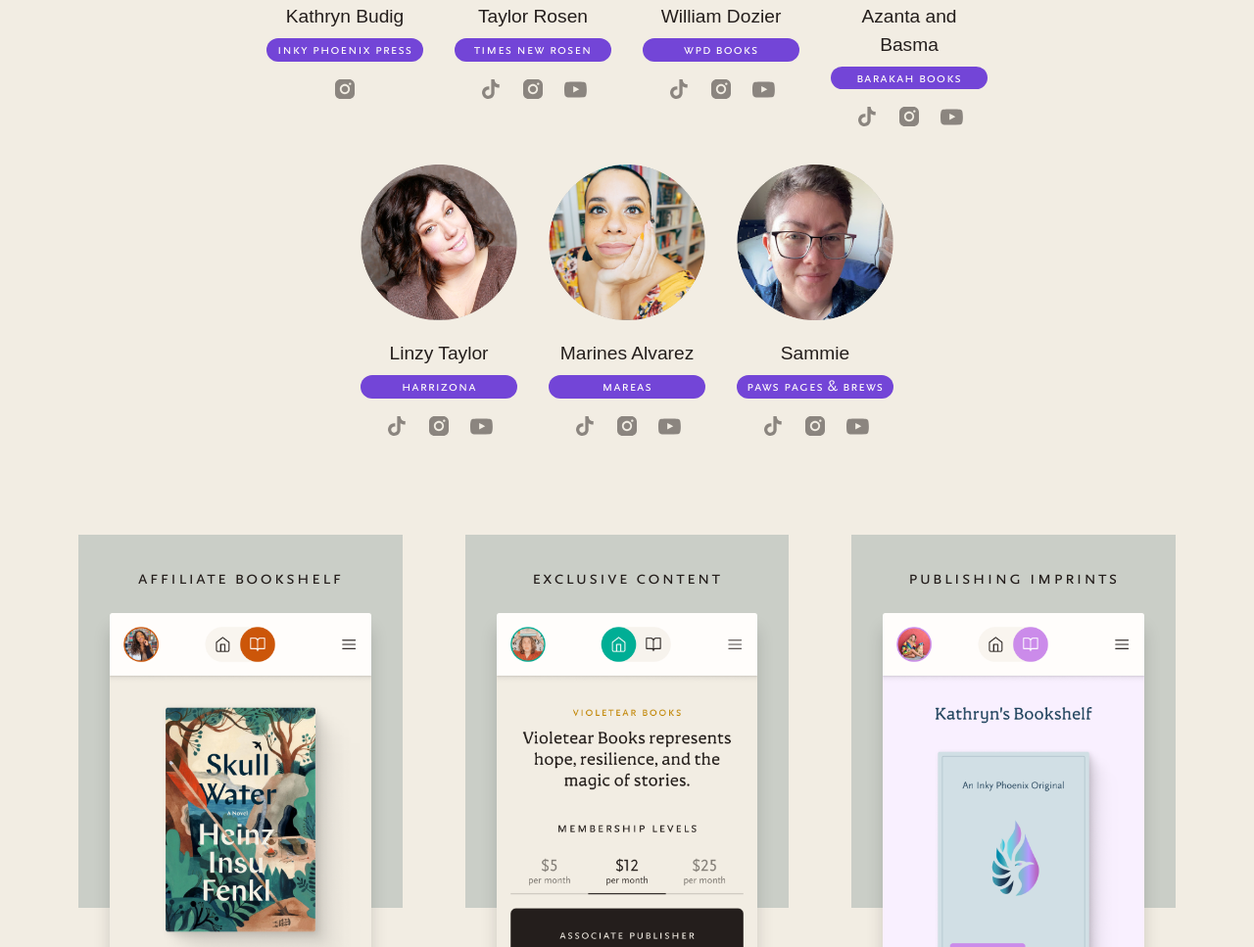
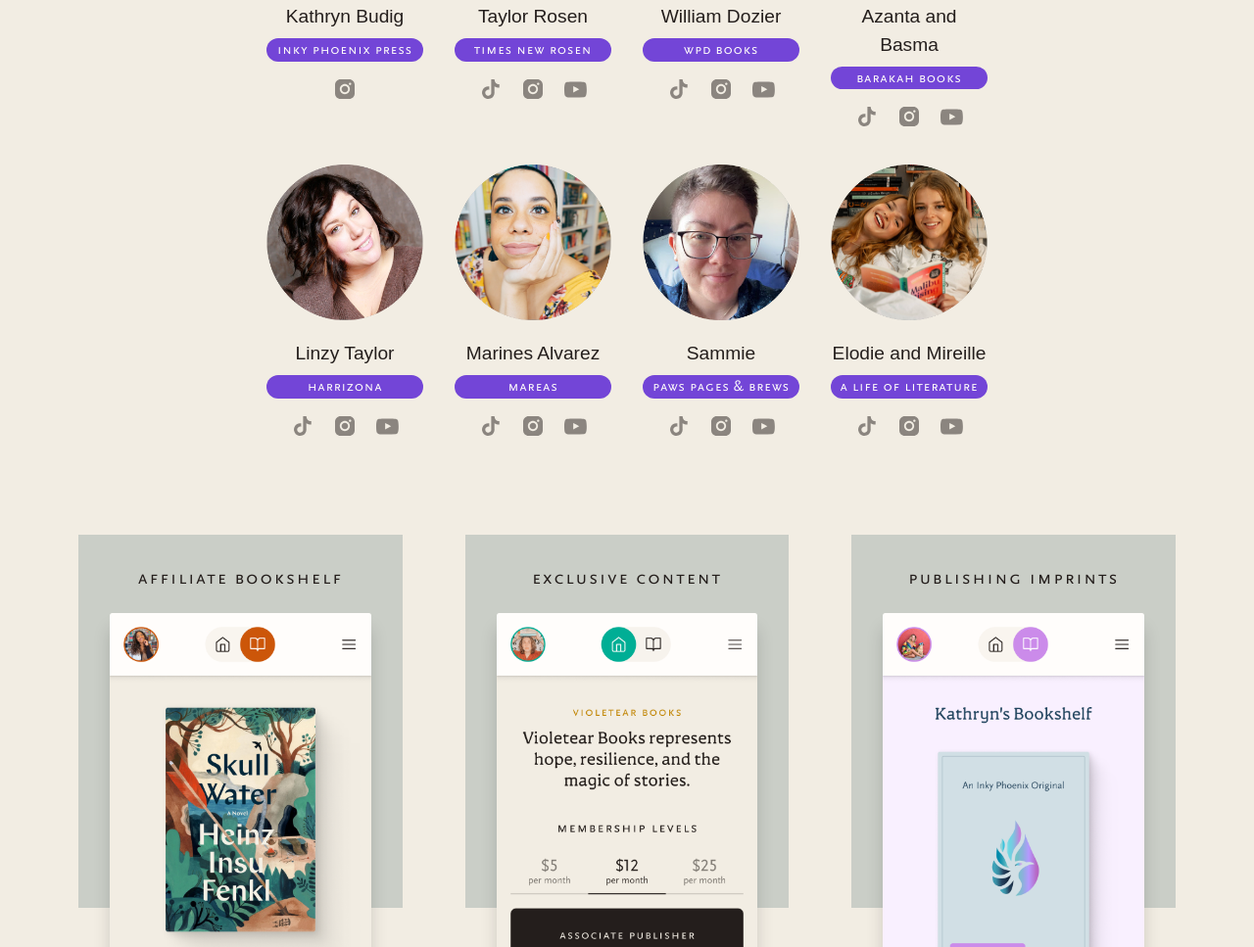
Before and after one commit to BinderyBooks/binderybooks.github.io, a website: page index.html in a window 1280 px wide. Shown: the part 1455-2422 px from the top of the page at 98% size. Drawn offline with Linux system fonts and the light colour scheme; files whose address does not match are found by name; a web font is replaced by a local one.

Commit message:
Add ALOL

```diff
--- a/index.html
+++ b/index.html
@@ -300,8 +300,8 @@
     </article>
 
     <article class="tastemaker">
-      <a href="https://pawspagesandbrews.binderybooks.com" title="Mareas">
-        <img src="img/pawspagesandbrews.png" alt="Mareas">
+      <a href="https://pawspagesandbrews.binderybooks.com" title="Paws, Pages, & Brews">
+        <img src="img/pawspagesandbrews.png" alt="Paws, Pages, & Brews">
         <h3>Sammie</h3>
         <p class="pill">Paws Pages & Brews</p>
       </a>
@@ -317,6 +317,30 @@
           </a>
         </li>
         <li><a href="https://www.youtube.com/@booksdogsandcoffee" title="YouTube">
+          <svg width="24" height="24" viewBox="0 0 24 24" fill="none" xmlns="http://www.w3.org/2000/svg">
+            <path fill-rule="evenodd" clip-rule="evenodd" d="M10.1296 15.4556V9.04205C12.4064 10.1134 14.1698 11.1483 16.2554 12.2642C14.5352 13.2181 12.4064 14.2885 10.1296 15.4556ZM22.8183 5.85232C22.4255 5.33488 21.7562 4.9321 21.0435 4.79875C18.9489 4.40098 5.88112 4.39985 3.7876 4.79875C3.21612 4.90588 2.70724 5.16484 2.27009 5.56717C0.428157 7.27677 1.00533 16.4448 1.44931 17.9299C1.63601 18.5727 1.87736 19.0363 2.18131 19.3406C2.57292 19.7429 3.1091 20.0199 3.72498 20.1442C5.44966 20.5009 14.3349 20.7004 21.0071 20.1977C21.6218 20.0906 22.166 19.8047 22.5951 19.3852C24.2982 17.6825 24.1821 7.99958 22.8183 5.85232Z"/></svg>
+        </a></li>
+      </ul>
+    </article>
+
+    <article class="tastemaker">
+      <a href="https://alifeofliterature.binderybooks.com" title="A Life of Literature">
+        <img src="img/alifeofliterature.png" alt="Mareas">
+        <h3>Elodie and Mireille</h3>
+        <p class="pill">A Life of Literature</p>
+      </a>
+      <ul>
+        <li><a href="https://www.tiktok.com/@alifeofliterature" title="TikTok"><svg width="24" height="24" viewBox="0 0 24 24" fill="none" xmlns="http://www.w3.org/2000/svg">
+          <path d="M20.7013 10.5741V7.08297C19.0664 7.08297 17.8187 6.64659 17.0135 5.7984C16.1871 4.83039 15.7242 3.60452 15.7044 2.3319V2.0799L12.4038 2V16.1795C12.2906 16.7981 11.9903 17.3672 11.5434 17.8097C11.0966 18.2523 10.5247 18.5471 9.90494 18.6544C9.28522 18.7616 8.64751 18.6762 8.0779 18.4095C7.5083 18.1428 7.03422 17.7078 6.71968 17.1632C6.40513 16.6186 6.26526 15.9905 6.31895 15.3639C6.37264 14.7373 6.61731 14.1422 7.01992 13.659C7.42252 13.1758 7.96369 12.8278 8.57035 12.6619C9.17702 12.496 9.81997 12.5203 10.4124 12.7314V9.35095C10.067 9.29435 9.71758 9.26558 9.36755 9.2649C8.10817 9.2649 6.87707 9.63835 5.82993 10.338C4.78279 11.0377 3.96665 12.0322 3.4847 13.1957C3.00276 14.3592 2.87666 15.6395 3.12235 16.8747C3.36805 18.1099 3.9745 19.2445 4.86501 20.135C5.75553 21.0255 6.89012 21.632 8.1253 21.8776C9.36049 22.1233 10.6408 21.9972 11.8043 21.5153C12.9678 21.0334 13.9623 20.2172 14.662 19.1701C15.3616 18.1229 15.7351 16.8918 15.7351 15.6325C15.7344 15.3715 15.718 15.1108 15.6859 14.8519V9.22803C17.1867 10.1653 18.9329 10.6339 20.7013 10.5741Z"/>
+          </svg>
+          </a>
+        </li>
+        <li><a href="https://www.instagram.com/alifeofliteratureofficial/" title="Instagram"><svg width="24" height="24" viewBox="0 0 24 24" fill="none" xmlns="http://www.w3.org/2000/svg">
+          <path fill-rule="evenodd" clip-rule="evenodd" d="M7.55556 2C4.48731 2 2 4.48731 2 7.55556V16.4444C2 19.5127 4.48731 22 7.55556 22H16.4444C19.5127 22 22 19.5127 22 16.4444V7.55556C22 4.48731 19.5127 2 16.4444 2H7.55556ZM6.86475 11.9999C6.86475 9.16388 9.16384 6.86478 11.9999 6.86478C14.836 6.86478 17.135 9.16388 17.135 11.9999C17.135 14.836 14.836 17.1351 11.9999 17.1351C9.16384 17.1351 6.86475 14.836 6.86475 11.9999ZM8.66654 11.9999C8.66654 13.8409 10.159 15.3333 11.9999 15.3333C13.8408 15.3333 15.3333 13.8409 15.3333 11.9999C15.3333 10.159 13.8408 8.66658 11.9999 8.66658C10.159 8.66658 8.66654 10.159 8.66654 11.9999ZM17.3379 7.86192C18.0007 7.86192 18.5379 7.32464 18.5379 6.6619C18.5379 5.99915 18.0007 5.46191 17.3379 5.46191C16.6752 5.46191 16.1379 5.99915 16.1379 6.6619C16.1379 7.32464 16.6752 7.86192 17.3379 7.86192Z"/>
+          </svg>
+          </a>
+        </li>
+        <li><a href="https://www.youtube.com/@ALifeofLiterature" title="YouTube">
           <svg width="24" height="24" viewBox="0 0 24 24" fill="none" xmlns="http://www.w3.org/2000/svg">
             <path fill-rule="evenodd" clip-rule="evenodd" d="M10.1296 15.4556V9.04205C12.4064 10.1134 14.1698 11.1483 16.2554 12.2642C14.5352 13.2181 12.4064 14.2885 10.1296 15.4556ZM22.8183 5.85232C22.4255 5.33488 21.7562 4.9321 21.0435 4.79875C18.9489 4.40098 5.88112 4.39985 3.7876 4.79875C3.21612 4.90588 2.70724 5.16484 2.27009 5.56717C0.428157 7.27677 1.00533 16.4448 1.44931 17.9299C1.63601 18.5727 1.87736 19.0363 2.18131 19.3406C2.57292 19.7429 3.1091 20.0199 3.72498 20.1442C5.44966 20.5009 14.3349 20.7004 21.0071 20.1977C21.6218 20.0906 22.166 19.8047 22.5951 19.3852C24.2982 17.6825 24.1821 7.99958 22.8183 5.85232Z"/></svg>
         </a></li>
```
Also changed, not shown: img/alifeofliterature.png (added).
